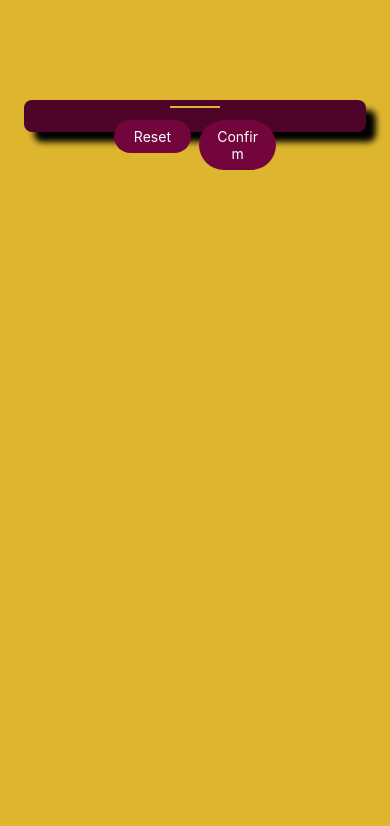
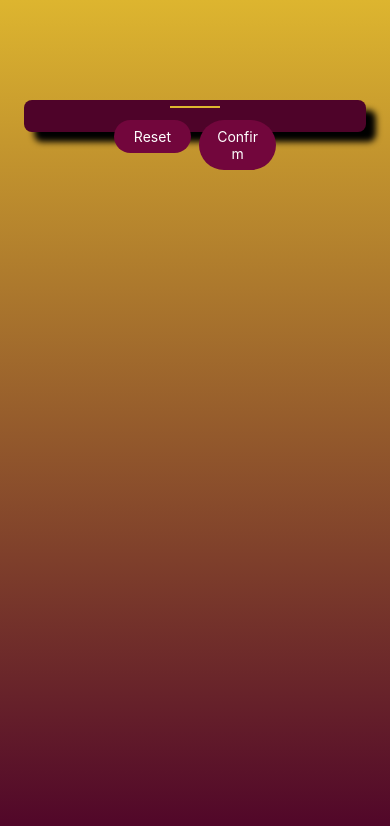
Before and after one commit to blaker859/Mini_Game_App, a React Native app: screen / in a window 390 px wide. Shown: the top 826 px of the page. Built offline with nearby package versions, Linux system fonts and the light colour scheme.

Commit message:
importing LinearGradient from expo npm installing to project and adding colors prop to LinearGradient Container which takes an array of 2 colors

```diff
--- a/App.js
+++ b/App.js
@@ -1,15 +1,17 @@
 import { StatusBar } from "expo-status-bar";
 import { StyleSheet, Text, View } from "react-native";
+import { LinearGradient } from "expo-linear-gradient";
+
 import StartGameScreen from "./screens/StartGameScreen";
 
 export default function App() {
   return (
-    <View style={styles.rootScreen}>
+    <LinearGradient colors={["#ddb52f", "#4e0329"]} style={styles.rootScreen}>
       <StartGameScreen />
-    </View>
+    </LinearGradient>
   );
 }
 
 const styles = StyleSheet.create({
-  rootScreen: { backgroundColor: "#ddb52f", flex: 1 },
+  rootScreen: { flex: 1 },
 });
```
Also changed, not shown: 2 other files (tests, documents, lock files or other folders).
